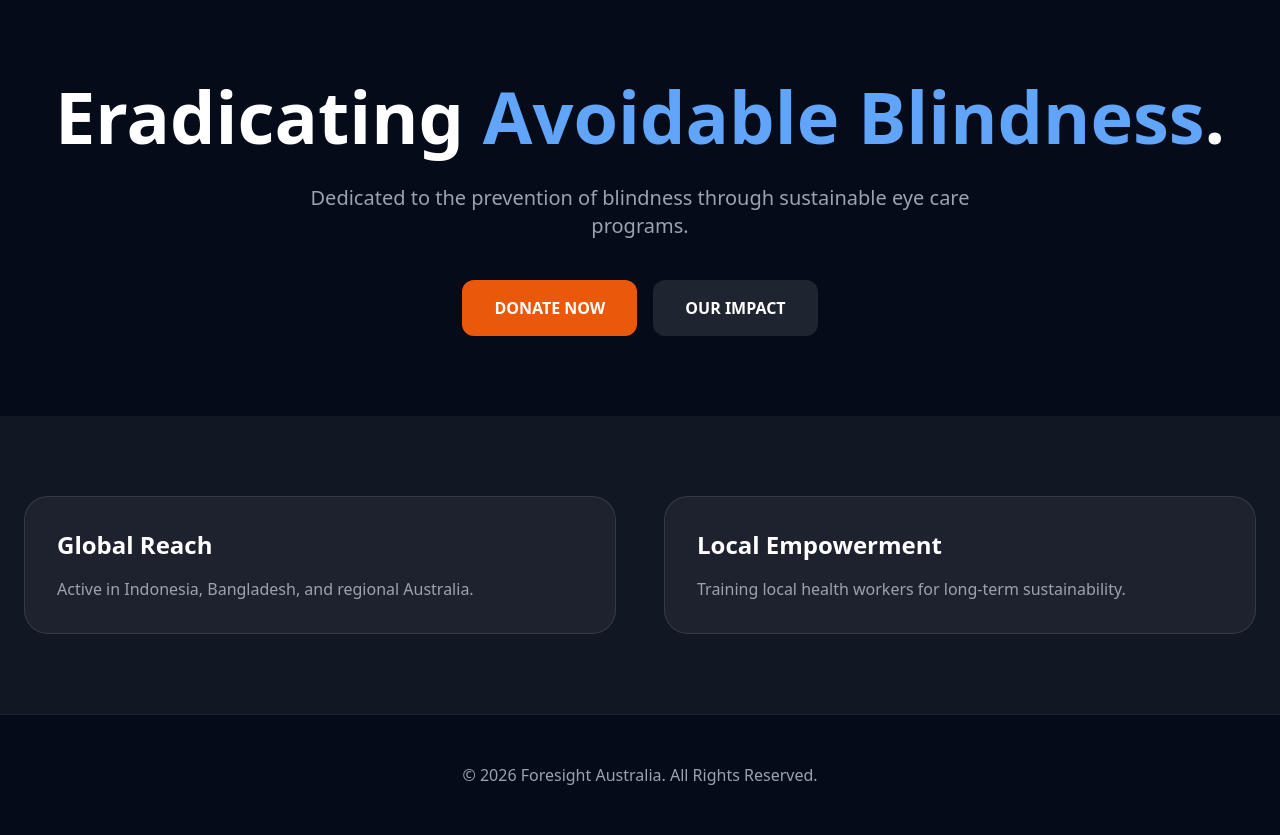
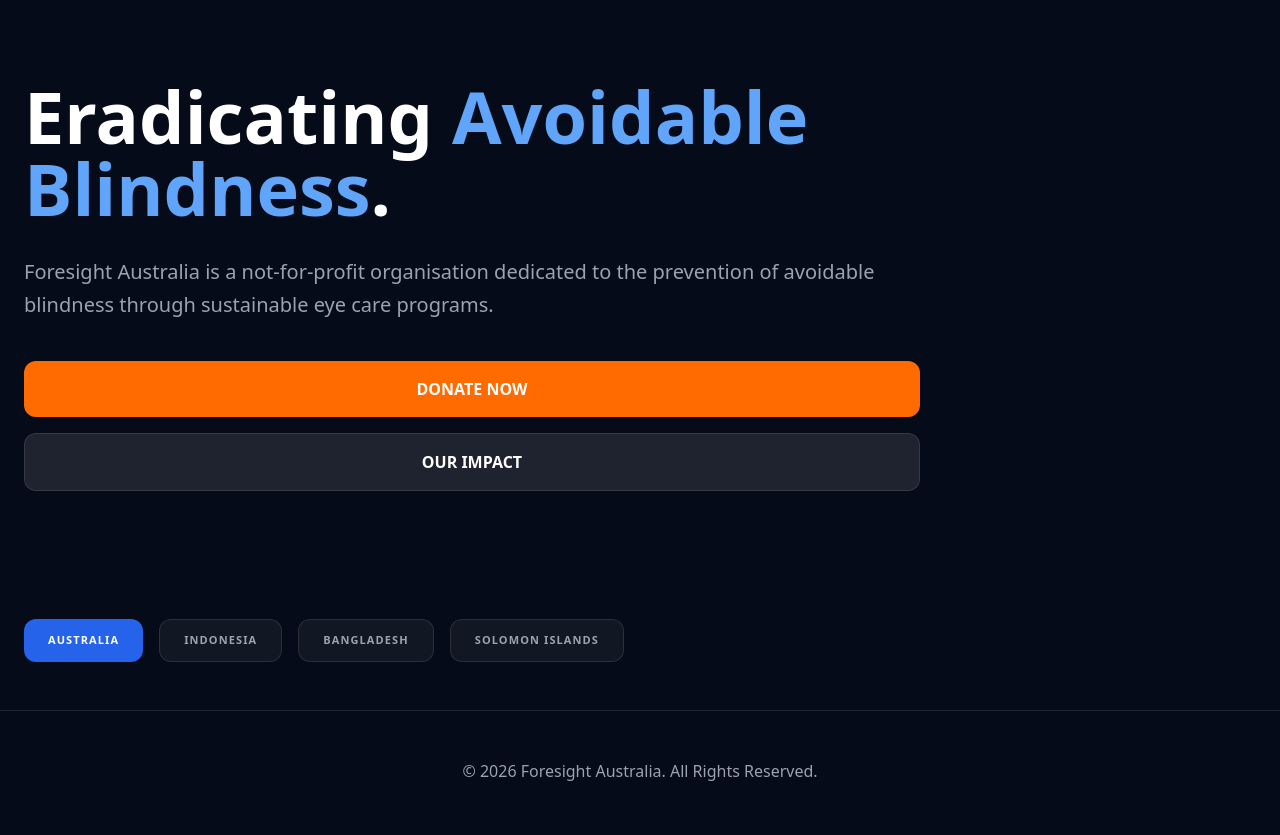
Before and after one commit to remy-coder/foresight-website, a WordPress theme: template foresight-theme/front-page.php in a window 1280 px wide. Shown: the part 88-923 px from the top of the page. After the commit the page ends 869 px from the top, so only its background shows below. Run offline with PHP 8.4 and a stand-in for WordPress, Linux system fonts and the light colour scheme; the site name, menu and one post (Sample post) are stand-ins, and other content is empty; some libraries are stand-ins or nearby versions.

Commit message:
Fix className syntax

```diff
--- a/foresight-theme/front-page.php
+++ b/foresight-theme/front-page.php
@@ -1,29 +1,27 @@
 <?php get_header(); ?>
 
-<section class="py-20 px-6 max-w-7xl mx-auto text-center">
-    <h1 class="text-5xl md:text-7xl font-extrabold mb-8">
-        Eradicating <span class="text-blue-400">Avoidable Blindness</span>.
-    </h1>
-    <p class="text-xl text-gray-400 max-w-2xl mx-auto mb-10">
-        Dedicated to the prevention of blindness through sustainable eye care programs.
-    </p>
-    <div class="flex justify-center gap-4">
-        <button class="bg-orange-600 px-8 py-4 rounded-xl font-bold">DONATE NOW</button>
-        <button class="bg-white/10 px-8 py-4 rounded-xl font-bold">OUR IMPACT</button>
-    </div>
-</section>
-
-<section class="py-20 bg-white/5">
-    <div class="max-w-7xl mx-auto px-6 grid md:grid-cols-2 gap-12">
-        <div class="bg-white/5 p-8 rounded-3xl border border-white/10">
-            <h3 class="text-2xl font-bold mb-4">Global Reach</h3>
-            <p class="text-gray-400">Active in Indonesia, Bangladesh, and regional Australia.</p>
-        </div>
-        <div class="bg-white/5 p-8 rounded-3xl border border-white/10">
-            <h3 class="text-2xl font-bold mb-4">Local Empowerment</h3>
-            <p class="text-gray-400">Training local health workers for long-term sustainability.</p>
+<section class="py-20 px-6 max-w-7xl mx-auto">
+    <div class="max-w-4xl">
+        <h1 class="text-5xl md:text-7xl font-extrabold mb-8 leading-[1.1] text-white">
+            Eradicating <span class="text-blue-400">Avoidable Blindness</span>.
+        </h1>
+        <p class="text-xl text-gray-400 mb-10 leading-relaxed">
+            Foresight Australia is a not-for-profit organisation dedicated to the prevention of avoidable blindness through sustainable eye care programs.
+        </p>
+        <div class="flex flex-col sm:row gap-4">
+            <a href="#" class="bg-[#ff6b00] text-white px-10 py-4 rounded-xl font-bold text-center">DONATE NOW</a>
+            <a href="#" class="bg-white/10 text-white border border-white/10 px-10 py-4 rounded-xl font-bold text-center">OUR IMPACT</a>
         </div>
     </div>
 </section>
 
+<section class="py-12 px-6 max-w-7xl mx-auto">
+    <div class="flex flex-wrap gap-4">
+        <button class="px-6 py-3 rounded-xl font-bold uppercase tracking-widest text-[11px] bg-blue-600 text-white">Australia</button>
+        <button class="px-6 py-3 rounded-xl font-bold uppercase tracking-widest text-[11px] bg-white/5 text-gray-400 border border-white/10">Indonesia</button>
+        <button class="px-6 py-3 rounded-xl font-bold uppercase tracking-widest text-[11px] bg-white/5 text-gray-400 border border-white/10">Bangladesh</button>
+        <button class="px-6 py-3 rounded-xl font-bold uppercase tracking-widest text-[11px] bg-white/5 text-gray-400 border border-white/10">Solomon Islands</button>
+    </div>
+</section>
+
 <?php get_footer(); ?>
```
